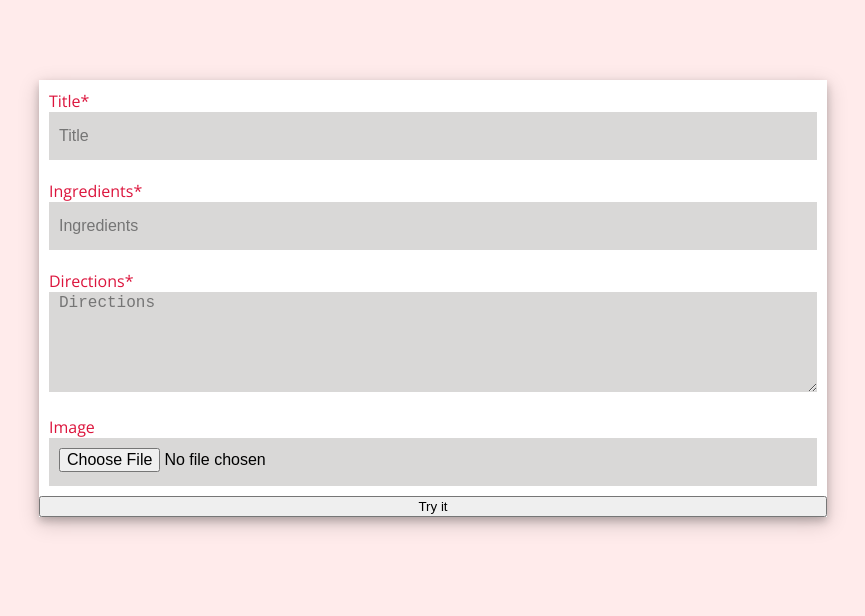
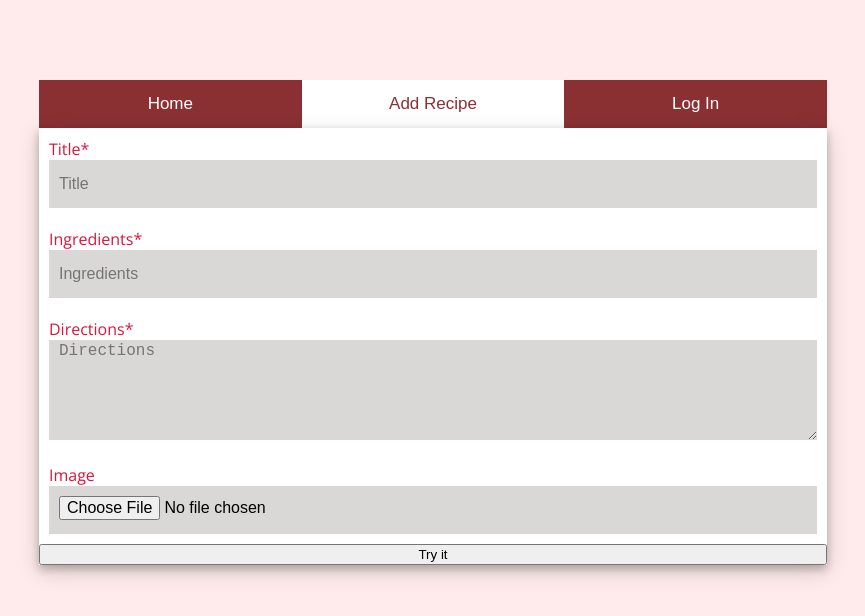
Before and after one commit to DimitriDeren/Simple-CRUD, a plain HTML site: page client/addRecipe.html in a window 1280 px wide. Shown: the whole page, without its empty margins (207-1072 px from the left). Drawn offline with nearby package versions, Linux system fonts and the light colour scheme.

Commit message:
added routing

```diff
--- a/client/addRecipe.html
+++ b/client/addRecipe.html
@@ -8,12 +8,28 @@
 </head>
 
 
+<div class="home-view">
+
+<div class="topnav">
+
+    <a class="top-buttons" href="./dashboard.html">Home</a>
+    <a class="active top-buttons" href="./addRecipe.html">Add Recipe</a>
+    <a class="top-buttons" href="#login">Log In</a>
+<!--
+    <div class="search-container">
+      <form action="/action_page.php">
+        <input type="text" placeholder="Search" name="search">
+        <button type="submit"><i class="fa fa-search"></i></button>
+      </form>
+    </div> -->
+
+  </div>
+
 <!-- Form Body -->
 <body class="form-body">
     <form class="form-fields">
 
         <!-- Form Fields Start -->
-
         <!-- Title Field -->
         <div class="field-div title-div">
             <p class="input-title">Title*</p>
@@ -40,12 +56,14 @@
 
         <!-- Submit Button -->
         <button type="button" onclick="saveForm()"">Try it</button>
-
         <!-- Form Fields End -->
 
     </form>
 
 </body>
+
+
+</div>
 
 <script src="addRecipe.js" ></script>
 <script src="./api/controller.js" ></script>
```
Also changed, not shown: client/dashboard.html (+3 -3 lines).
